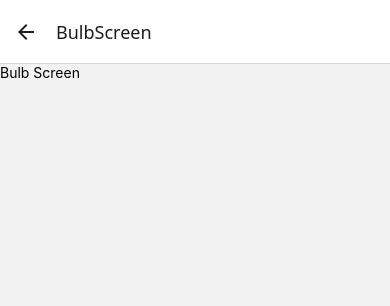
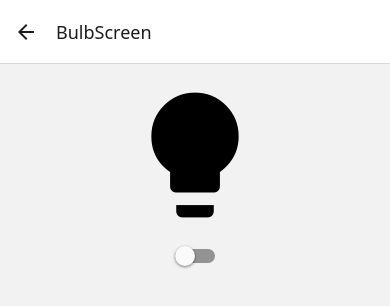
Before and after one commit to abidroid/ReactNativeAsyncStorage, a React Native app: screen /BulbScreen in a window 390 px wide. Shown: the top 306 px of the page. Built offline with nearby package versions, Linux system fonts and the light colour scheme.

Commit message:
switch component

```diff
--- a/screens/BulbScreen.js
+++ b/screens/BulbScreen.js
@@ -1,10 +1,37 @@
-import {View, Text} from 'react-native';
+import React from 'react';
+import { View, Text, StyleSheet, Switch } from 'react-native';
+import { MaterialIcons } from '@expo/vector-icons';
+
 
 const BulbScreen = () => {
 
+    const [bulbOn, setBulbChange] = React.useState(false)
+
+    const toggleSwitch = () => setBulbChange(previousState => !previousState);
+
     return (
-        <View><Text>Bulb Screen</Text></View>
+        <View style={styles.container}>
+
+            <MaterialIcons name='lightbulb' size={150}
+                color={bulbOn ? 'yellow' : 'black'}
+            />
+            <Switch
+                value={bulbOn}
+                onChange={toggleSwitch}
+            ></Switch>
+        </View>
     );
 };
 
+const styles = StyleSheet.create({
+    container: { padding: 16, gap: 16, alignItems: 'center' },
+    buttonStyle: {
+        backgroundColor: '#abcdef',
+        padding: 8,
+        alignItems: 'center',
+        borderRadius: 8,
+    },
+
+    txtResult: { fontSize: 24, fontWeight: 'bold' },
+});
 export default BulbScreen;
```
